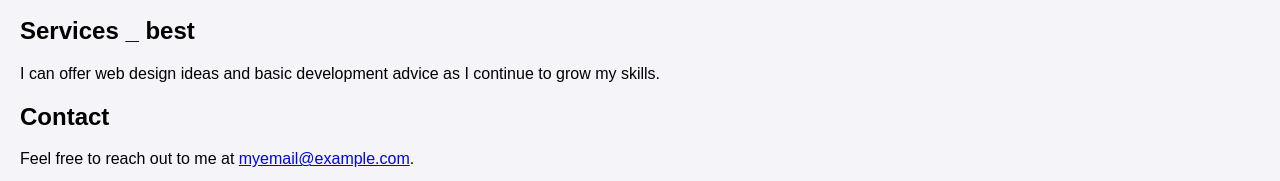
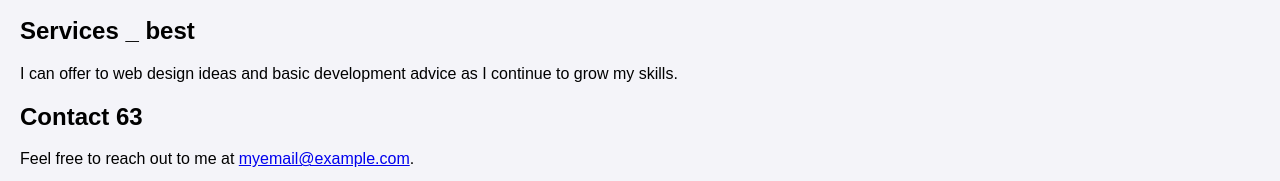
Before and after one commit to SIVARANJANI63/dev, a plain HTML site: page index.html in a window 1280 px wide. Shown: the part 237-418 px from the top of the page. Drawn offline with Linux system fonts and the light colour scheme.

Commit message:
fourth commit

```diff
--- a/index.html
+++ b/index.html
@@ -55,10 +55,10 @@
         </section>
         <section id="services">
             <h2>Services _ best</h2>
-            <p>I can offer web design ideas and basic development advice as I continue to grow my skills.</p>
+            <p>I can offer to web design ideas and basic development advice as I continue to grow my skills.</p>
         </section>
         <section id="contact">
-            <h2>Contact</h2>
+            <h2>Contact 63</h2>
             <p>Feel free to reach out to me at <a href="mailto:myemail@example.com">myemail@example.com</a>.</p>
         </section>
     </main>
```
